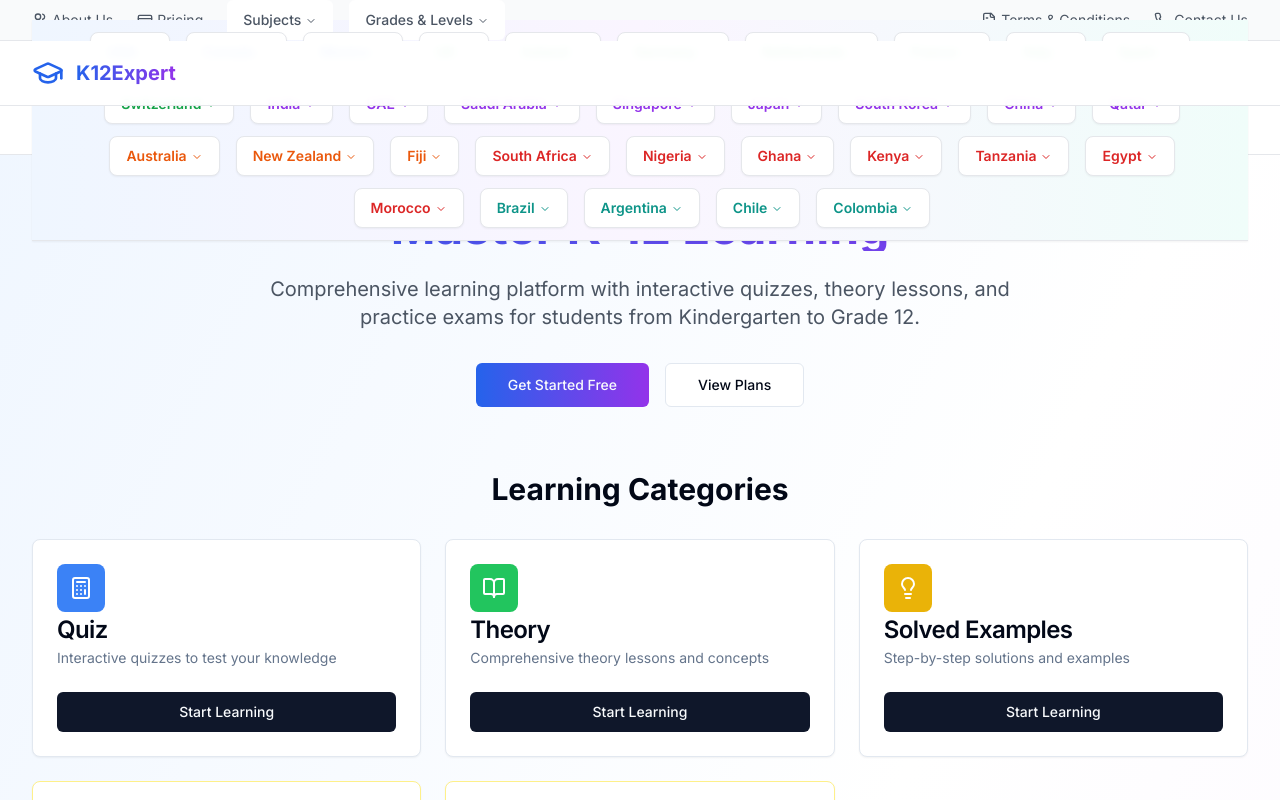
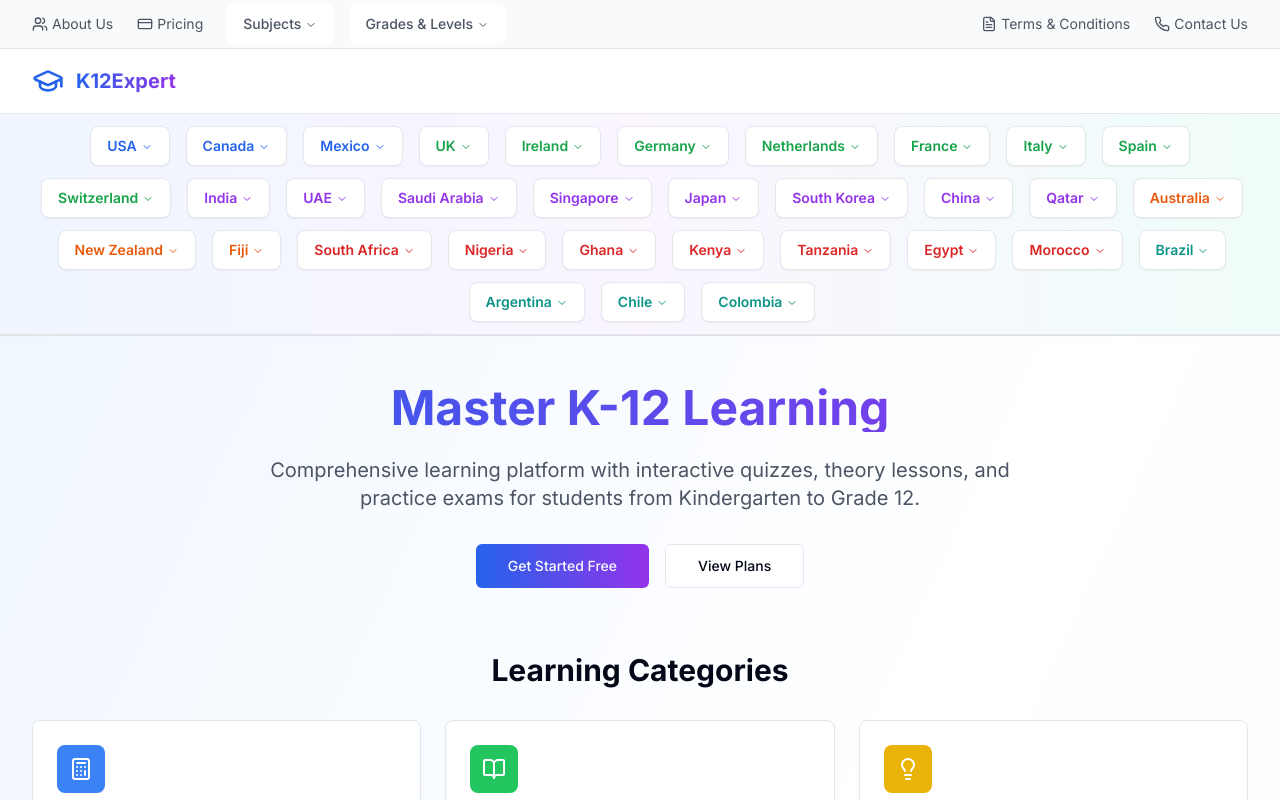
Before and after one commit to shashwatkumar9/global-kid-learn, a React (Vite) app: page / in a window 1280 px wide. Shown: the top 800 px of the page. Built offline with nearby package versions, Linux system fonts and the light colour scheme.

Commit message:
Fix: Resolve mega menu overlap issue
Adjusted styling and layout to prevent the countries menu bar from overlapping other elements in the header.

```diff
--- a/src/components/home/Header.tsx
+++ b/src/components/home/Header.tsx
@@ -29,9 +29,9 @@ export const Header = ({ user, profile, onDashboardNavigation }: HeaderProps) =>
   return (
     <div className="w-full">
       {/* Top Navigation Bar */}
-      <div className="bg-gray-50 border-b border-gray-200">
+      <div className="bg-gray-50 border-b border-gray-200 relative z-50">
         <div className="max-w-7xl mx-auto px-4 sm:px-6 lg:px-8">
-          <div className="flex justify-between items-center h-10 text-sm">
+          <div className="flex justify-between items-center h-12 text-sm">
             <div className="flex items-center space-x-6">
               <a href="/about" className="text-gray-600 hover:text-blue-600 flex items-center space-x-1">
                 <Users className="w-4 h-4" />
@@ -58,7 +58,7 @@ export const Header = ({ user, profile, onDashboardNavigation }: HeaderProps) =>
       </div>
 
       {/* Main Header */}
-      <header className="bg-white/95 backdrop-blur-sm border-b border-gray-200 sticky top-0 z-50">
+      <header className="bg-white/95 backdrop-blur-sm border-b border-gray-200 sticky top-0 z-40">
         <div className="max-w-7xl mx-auto px-4 sm:px-6 lg:px-8">
           <div className="flex justify-between items-center h-16">
             <div className="flex items-center space-x-3">
@@ -99,12 +99,8 @@ export const Header = ({ user, profile, onDashboardNavigation }: HeaderProps) =>
       </header>
 
       {/* Countries Menu Bar */}
-      <div className="bg-white border-b border-gray-200">
-        <div className="max-w-7xl mx-auto px-4 sm:px-6 lg:px-8">
-          <div className="flex justify-center items-center h-12">
-            <ContinentCountriesMenu />
-          </div>
-        </div>
+      <div className="bg-white border-b border-gray-200 relative z-30">
+        <ContinentCountriesMenu />
       </div>
     </div>
   );
--- a/src/components/home/SubjectsGradesMenu.tsx
+++ b/src/components/home/SubjectsGradesMenu.tsx
@@ -76,13 +76,13 @@ ListItem.displayName = "ListItem";
 
 export const SubjectsGradesMenu = () => {
   return (
-    <div className="flex space-x-4">
+    <div className="flex space-x-4 relative z-50">
       <NavigationMenu>
         <NavigationMenuList>
           <NavigationMenuItem>
             <NavigationMenuTrigger className="text-sm text-gray-600 hover:text-blue-600 font-medium">Subjects</NavigationMenuTrigger>
-            <NavigationMenuContent>
-              <div className="w-[800px] p-6">
+            <NavigationMenuContent className="z-50">
+              <div className="w-[800px] p-6 bg-white shadow-xl border">
                 <div className="grid grid-cols-3 gap-6">
                   {Object.entries(subjectsByCategory).map(([category, subjects]) => (
                     <div key={category} className="flex flex-col">
@@ -114,8 +114,8 @@ export const SubjectsGradesMenu = () => {
         <NavigationMenuList>
           <NavigationMenuItem>
             <NavigationMenuTrigger className="text-sm text-gray-600 hover:text-blue-600 font-medium">Grades & Levels</NavigationMenuTrigger>
-            <NavigationMenuContent>
-              <div className="w-[600px] p-6">
+            <NavigationMenuContent className="z-50">
+              <div className="w-[600px] p-6 bg-white shadow-xl border">
                 <div className="grid grid-cols-2 gap-4">
                   {allGrades.map((grade) => (
                     <ListItem key={grade.title} title={grade.title} href={grade.href}>
```
